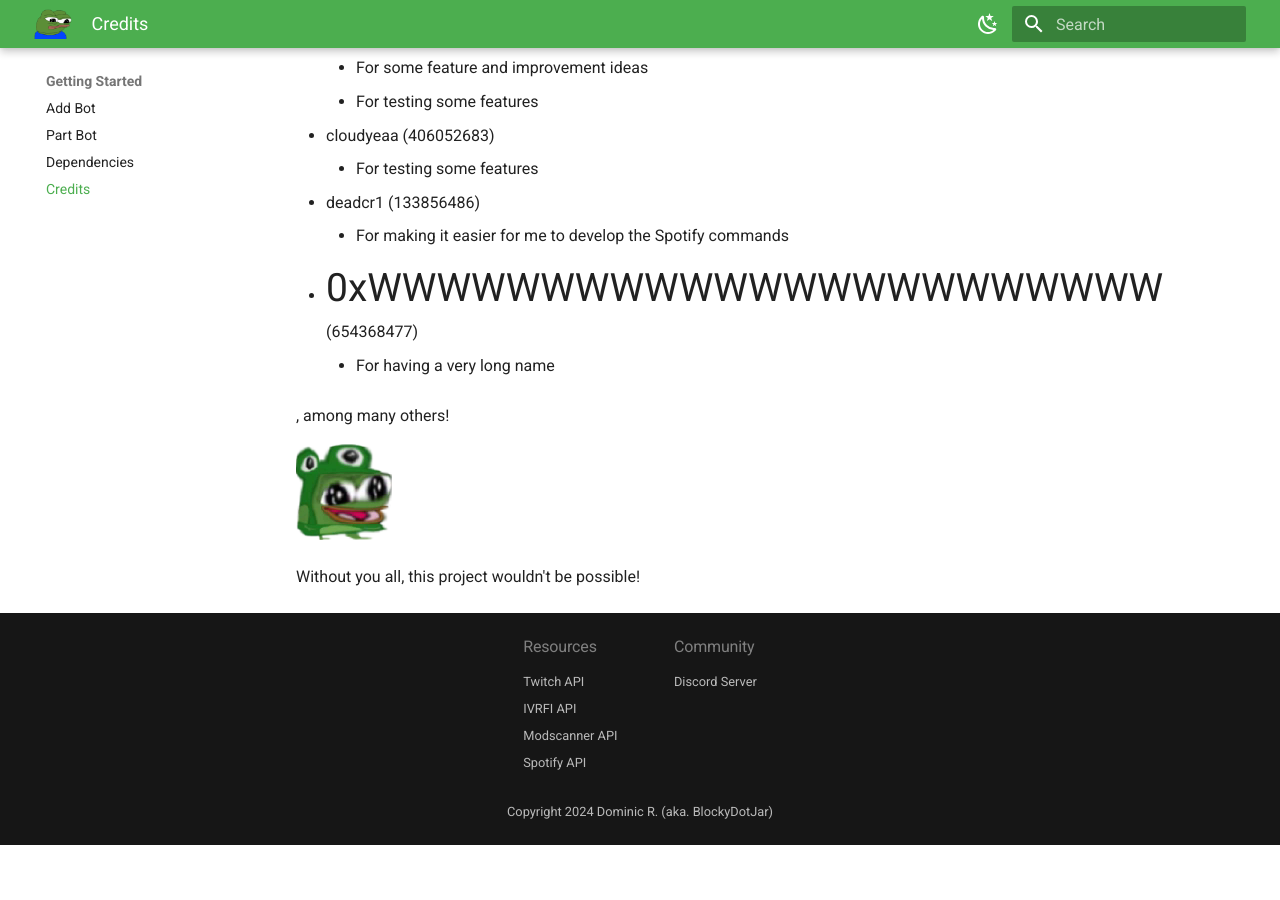
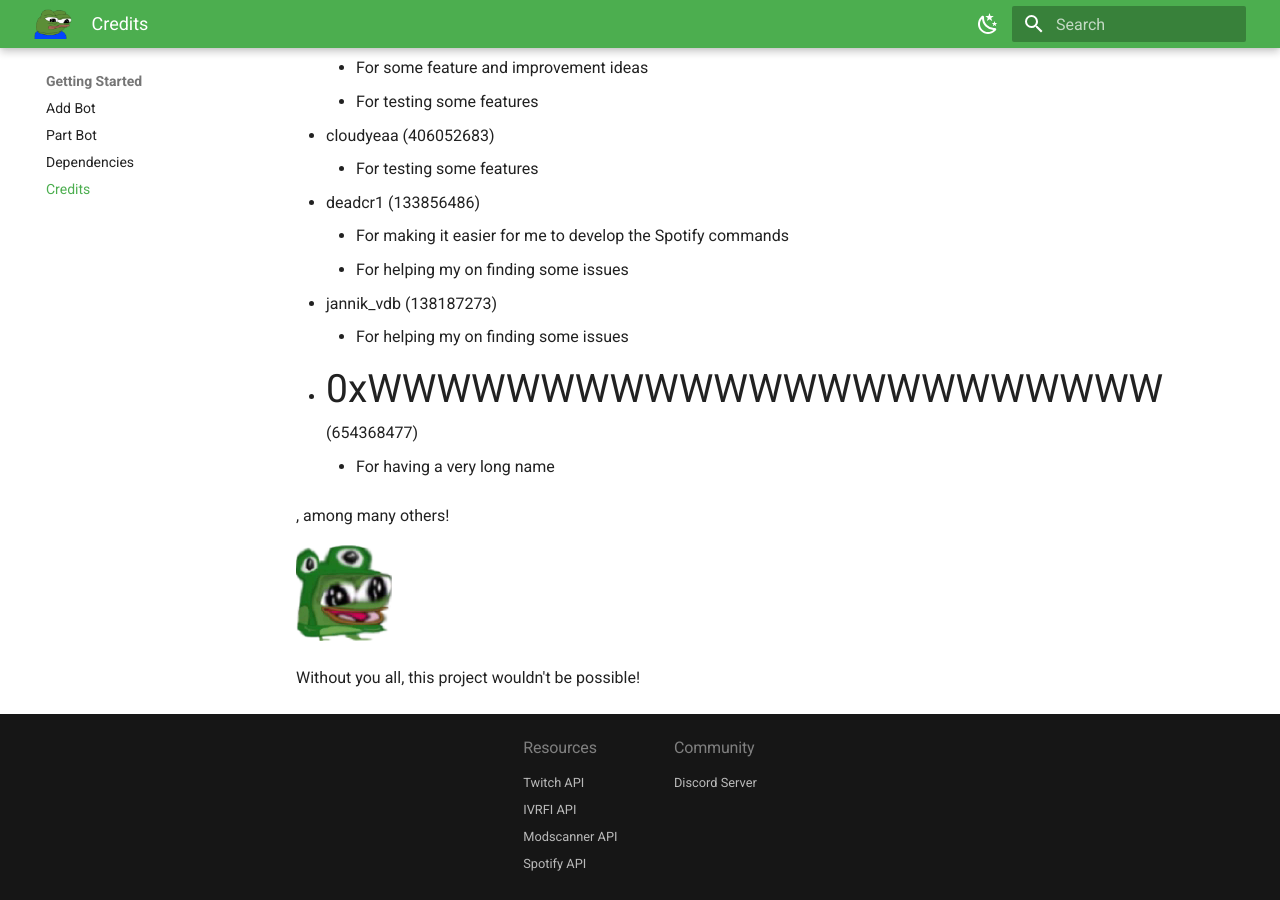
Before and after one commit to BlockyDotJar/ApuJar-Website, an MkDocs documentation site: the page built from docs/getting-started/credits.md, in a window 1280 px wide and 900 px high, scrolled down 900 px. Built offline with MkDocs 1.6.1 and Material for MkDocs 9.7.7, drawn with Linux system fonts in a browser that asks for light colours; before the commit the page ends 1745 px from its top, so only the background shows below that.

Commit message:
Add new credits

```diff
--- a/docs/getting-started/credits.md
+++ b/docs/getting-started/credits.md
@@ -28,6 +28,9 @@ Thank you to all of the contributors of [the dependencies/plugins/other projects
     * For testing some features
 * deadcr1 (133856486)
     * For making it easier for me to develop the Spotify commands
+    * For helping my on finding some issues
+* jannik_vdb (138187273)
+    * For helping my on finding some issues
 * <span class="holyshithowlongisthisname">0xWWWWWWWWWWWWWWWWWWWWWWW</span> (654368477)
     * For having a very long name
 
```
